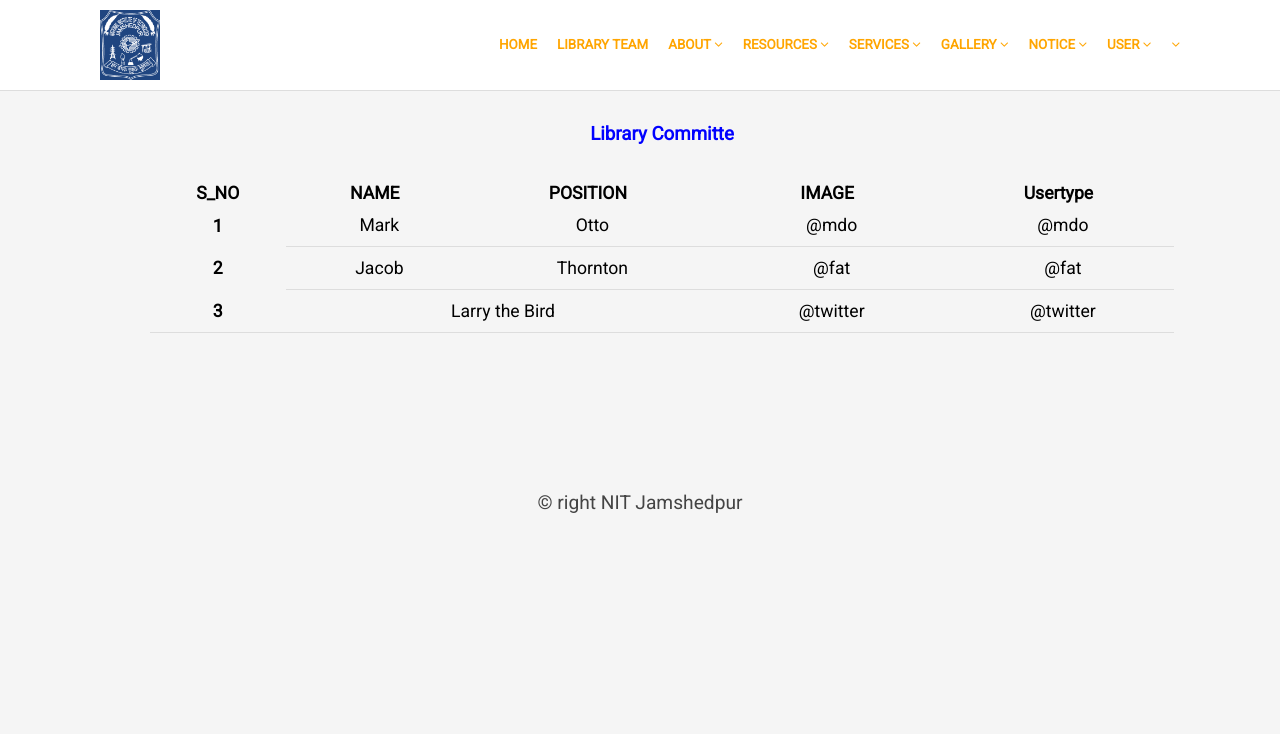
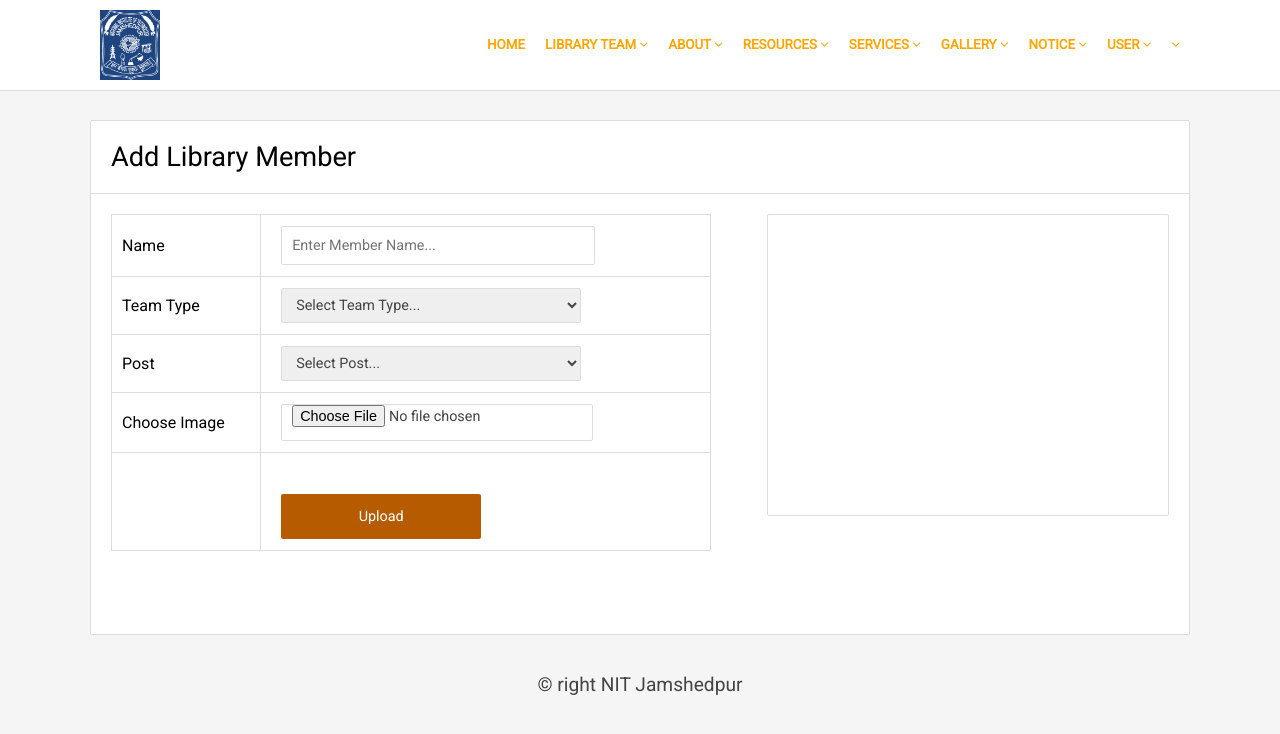
Before and after one commit to Divyanshi29/Central-Library, a PHP site: the page made by libcom.php in a window 1280 px wide. Shown: the top 734 px of the page. Run offline with PHP 8.4, Linux system fonts and the light colour scheme; the visitor is signed in with stand-in values (Sample User, id 1); data comes from the database, SQL or seed files in the repository; data that the repository does not hold is empty.

Commit message:
library team

```diff
--- a/comman/menu.php
+++ b/comman/menu.php
@@ -20,7 +20,7 @@
 				</li>
 				<li><a href="">User <i class="fa fa-angle-down"></i></a>
 					<ul>
-						<li><a href="showusers.php">Our Faculty</a></li>
+						<!--<li><a href="showusers.php">Our Faculty</a></li>-->
 						<li><a href="showusers.php">Our Users</a></li>
 					</ul>
 				</li>
@@ -53,7 +53,12 @@
 						<li><a href="whr.php">Working Hour</a></li>
 					</ul>
 				</li>
-				<li><a href="libcom.php">Library Team </a></li>
+				<li><a href="">Library Team <i class="fa fa-angle-down"></i></a>
+					<ul>
+						<li><a href="libcom.php">Add Member</a></li>
+						<li><a href="libcomshow.php">All Member</a></li>
+					</ul>
+				</li>
 				<li><a href="home.php">Home</a></li>
 			</ul>
 		</div>
--- a/libcom.php
+++ b/libcom.php
@@ -18,46 +18,108 @@ $data=mysqli_fetch_array($result);
   <link rel="stylesheet" type="text/css" href="css/font-awesome.css">
   <link rel="stylesheet" href="https://cdnjs.cloudflare.com/ajax/libs/font-awesome/4.7.0/css/font-awesome.min.css">
 
-
+  <script language="javascript" type="text/javascript">
+        window.onload = function () {
+            var fileUpload = document.getElementById("fileupload");
+            fileUpload.onchange = function () {
+                if (typeof (FileReader) != "undefined") {
+                    var dvPreview = document.getElementById("dvPreview");
+                    dvPreview.innerHTML = "";
+                    var regex = /^([a-zA-Z0-9\s_\\.\-:])+(.jpg|.jpeg|.gif|.png|.bmp)$/;
+                    for (var i = 0; i < fileUpload.files.length; i++) {
+                        var file = fileUpload.files[i];
+                        if (regex.test(file.name.toLowerCase())) {
+                            var reader = new FileReader();
+                            reader.onload = function (e) {
+                                var img = document.createElement("IMG");
+                                img.height = "160";
+                                img.width = "150";
+                                img.src = e.target.result;
+                                dvPreview.appendChild(img);
+                            }
+                            reader.readAsDataURL(file);
+                        } else {
+                            alert(file.name + " is not a valid image file.");
+                            dvPreview.innerHTML = "";
+                            return false;
+                        }
+                    }
+                } else {
+                    alert("This browser does not support HTML5 FileReader.");
+                }
+            }
+        };
+    </script>
 </head>
 <body>
+
 <?php include('comman/menu.php');?>
-<div class="table-responsive" style="padding-top:85px;width:80%;margin-left:150px;text-align:center;"><br>
-<h3 style="text-align:center;color:blue;">Library Committe</h3><br>
-<table class="table table-hover table-bordered" id="dataTable" width="100%" cellspacing="0">
-  <thead class="thead-dark">
-  <tr style="text-align:center;">
-      <th scope="col">S_NO</th>
-      <th scope="col">NAME</th>
-      <th scope="col">POSITION</th>
-      <th scope="col">IMAGE</th>
-      <th scope="col">Usertype</th>
-    </tr>
-  </thead>
-  <tbody>
-    <tr style="text-align:center;">
-      <th scope="row">1</th>
-      <td>Mark</td>
-      <td>Otto</td>
-      <td>@mdo</td>
-      <td>@mdo</td>
-    </tr>
-    <tr style="text-align:center;">
-      <th scope="row">2</th>
-      <td>Jacob</td>
-      <td>Thornton</td>
-      <td>@fat</td>
-      <td>@fat</td>
-    </tr>
-    <tr style="text-align:center;">
-      <th scope="row">3</th>
-      <td colspan="2">Larry the Bird</td>
-      <td>@twitter</td>
-      <td>@twitter</td>
-    </tr>
-  </tbody>
-</table>
+
+<div class="main" style="border: 0px solid #333;">
+  <div class="hedding">Add Library Member</div>
+  <div class="form">
+    <div class="formbox">
+      <form method="post" action="#" enctype="multipart/form-data">
+      <table border="1">
+        <tr>
+          <td>Name</td>
+          <td><input type="text" name="mname" required placeholder="Enter Member Name..."></td>
+        </tr>
+        <tr>
+          <td>Team Type</td>
+          <td>
+            <select name="teamtype" required>
+              <option value="">Select Team Type...</option>
+              <option value="Library Committee">Library Committee</option>
+              <option value="Library Staffs">Library Staffs</option>
+            </select>
+          </td>
+        </tr>
+        <tr>
+          <td>Post</td>
+          <td>
+            <select name="teampost" required>
+              <option value="">Select Post...</option>
+              <option value="P/I Library,Chairman">P/I Library,Chairman</option>
+              <option value="Convener">Convener</option>
+              <option value="Member">Member</option>
+              <option value="Librarian">Librarian</option>
+              <option value="Assistant Librarian">Assistant Librarian</option>
+              <option value="Typist Clerk">Typist Clerk</option>
+            </select>
+          </td>
+        </tr>
+        <tr>
+          <td>Choose Image</td>
+          <td><input type="file" id="fileupload" name="img" required></td>
+        </tr>
+        <tr>
+          <td></td>
+          <td><input type="submit" name="Upload" value="Upload"></td>
+        </tr>
+      </table>
+      </form>
+    </div>
+    <div class="preview"><div id="dvPreview"></div></div>
+    <div class="clear"></div>
+  </div>
 </div>
 
-<?php include('comman/footer.php');
+<?php include('comman/footer.php');?>
+</body>
+</html>
+
+<?php
+if(isset($_POST['Upload']))
+{
+  extract($_POST);
+  include('comman/connect.php');
+  $img=rand().$_FILES['img']['name'];
+
+  $con->query("insert into libraryteam values(DEFAULT,'$mname','$teamtype','$teampost','$img')");
+  move_uploaded_file($_FILES['img']['tmp_name'], "image/Library-Team/".$img);
+  mysqli_close($con);
+  //header("location:libcom.php");
+  echo"<script>window.location.href='libcom.php';</script>";
+}
 ?>
```
Also changed, not shown: feedback.sql (added, +40 -0 lines), findteam_name.php (added, +41 -0 lines), findteam_post.php (added, +41 -0 lines), libcomshow.php (added, +106 -0 lines), news.php (+3 -4 lines), gallery/26493SIGN.jpg (added), image/Library-Team/24620profile_mm.jpg (added), image/Library-Team/27669profile_f.jpg (added), image/Library-Team/28671profile_f.jpg (added), image/Library-Team/31711profile_mm.jpg (added), image/Library-Team/32440profile_f.jpg (added), image/Library-Team/3355profile_f.jpg (added), image/Library-Team/6954profile_mm.jpg (added).
